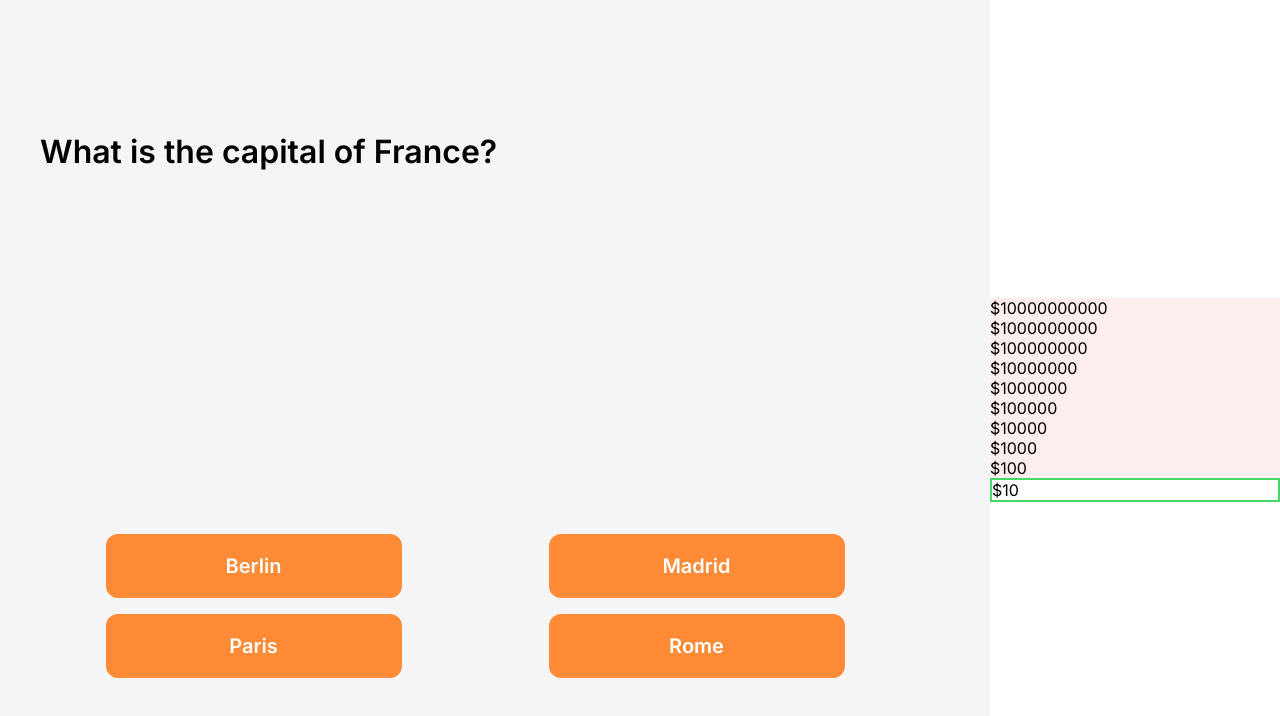
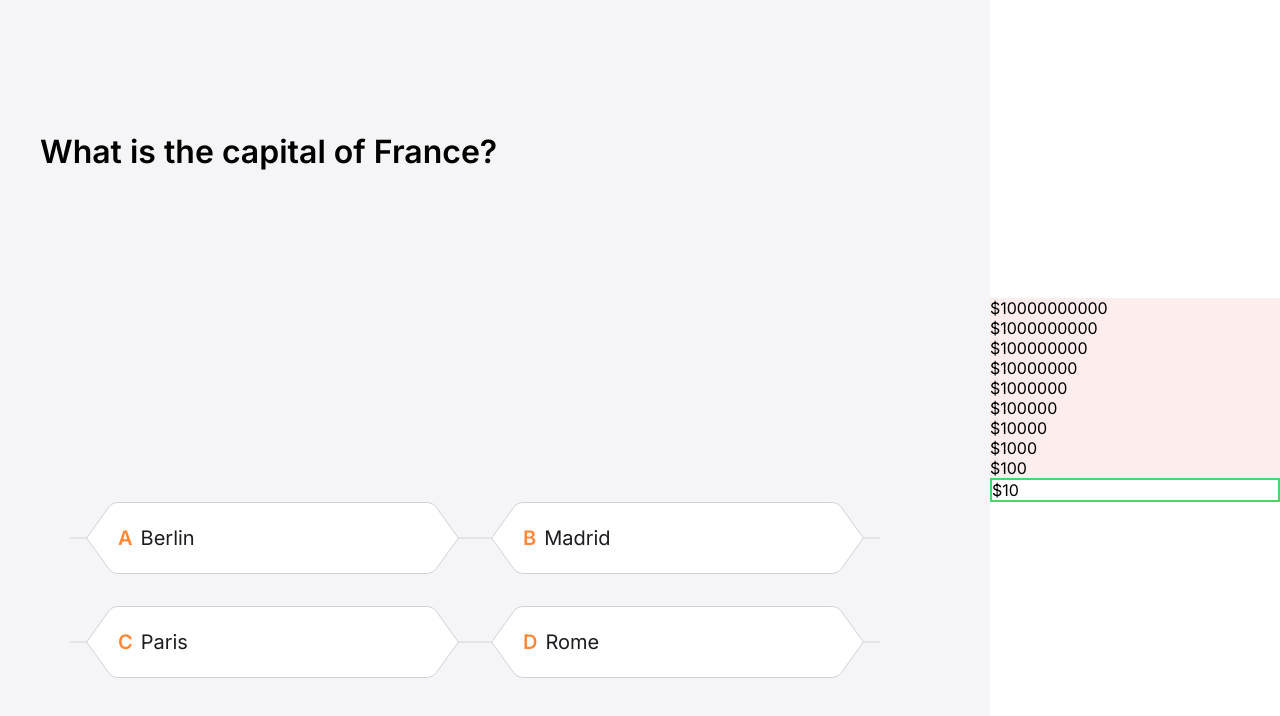
Before and after one commit to LyryKua/headway-test, a Next.js app: page /game in a window 1280 px wide. Shown: the top 716 px of the page. Built offline with nearby package versions, Linux system fonts and the light colour scheme.

Commit message:
hexagon button and prize bug

```diff
--- a/src/app/game/page.tsx
+++ b/src/app/game/page.tsx
@@ -9,7 +9,6 @@ import s from './page.module.css'
 export default async function Home() {
   const data = await fs.readFile(process.cwd() + '/questions.json', 'utf8') // todo: it could go wrong in many ways. add error handling
   const { questions } = JSON.parse(data) as { questions: Question[] } // todo: add type guard
-  console.log(questions)
 
   return (
     <div className={s.container}>
--- a/src/app/globals.css
+++ b/src/app/globals.css
@@ -2,7 +2,7 @@
   box-sizing: border-box;
   padding: 0;
   margin: 0;
-  font-family: Inter, serif;
+  font-family: Inter, sans-serif;
 }
 
 html,
--- a/src/components/Game/Game.module.css
+++ b/src/components/Game/Game.module.css
@@ -14,13 +14,16 @@
 }
 
 .options {
+  align-self: center;
   display: grid;
   grid-template-columns: repeat(2, 1fr);
-  gap: 16px
+  row-gap: 32px;
+  width: 810px;
 }
 
 .option {
   display: flex;
   align-items: center;
   justify-content: center;
+  height: 72px;
 }
--- a/src/components/Game/Game.tsx
+++ b/src/components/Game/Game.tsx
@@ -1,9 +1,9 @@
 'use client'
 
-import { Button } from '@/components/Button/Button'
+import { HexagonButton } from '@/components/HexagonButton/HexagonButton'
 import { useQuestionsContext } from '@/contexts/QuestionsContext/QuestionsContext'
 import { Option } from '@/domain/types'
-import React, { FC, useEffect } from 'react'
+import React, { FC } from 'react'
 import { useRouter } from 'next/navigation'
 import s from './Game.module.css'
 
@@ -17,7 +17,7 @@ export const Game: FC = () => {
       if (currentQuestionIndex < questions.length - 1) {
         goToNextQuestion()
       } else {
-        router.push(`/game-over?earnedAmount=${earnedAmount + question.amount}`)
+        router.push(`/game-over?earnedAmount=${question.amount}`)
       }
     } else {
       router.push(`/game-over?earnedAmount=${earnedAmount}`)
@@ -30,7 +30,7 @@ export const Game: FC = () => {
       <ul className={s.options}>
         {question.options.map(option => (
           <li key={option.key} className={s.option}>
-            <Button onClick={handleAnswerClick(option)}>{option.content.text}</Button>
+            <HexagonButton onClick={handleAnswerClick(option)} index={option.key} text={option.content.text} />
           </li>
         ))}
       </ul>
--- /dev/null
+++ b/src/components/HexagonButton/HexagonButton.module.css
@@ -0,0 +1,33 @@
+.container {
+  position: relative;
+  height: 72px;
+}
+
+.container div {
+  position: absolute;
+  display: flex;
+  align-items: center;
+  margin-left: 48px;
+  top: 0;
+  left: 0;
+  bottom: 0;
+  gap: 8px;
+  font-size: 20px;
+  font-weight: 400;
+  color: #1C1C21;
+}
+
+.index {
+  color: #ff8837;
+  font-weight: 600;
+  text-transform: uppercase;
+}
+
+.container:hover svg path {
+  stroke: #FF8B37;
+}
+
+.container:active svg path {
+  stroke: #FF8B37;
+  fill: #FFF3EB
+}
--- /dev/null
+++ b/src/components/HexagonButton/HexagonButton.tsx
@@ -0,0 +1,22 @@
+import React, { FC } from 'react'
+import s from './HexagonButton.module.css'
+
+type Props = {
+  onClick: () => void
+  index: string
+  text: string
+}
+
+export const HexagonButton: FC<Props> = props => (
+  <button className={s.container} onClick={props.onClick}>
+    <svg width="405" height="72" viewBox="0 0 405 72" fill="none" xmlns="http://www.w3.org/2000/svg">
+      <path d="M388 36L405 36" stroke="#D0D0D8" />
+      <path d="M0 36L17 36" stroke="#D0D0D8" />
+      <path d="M38.7172 5.28344C40.8781 2.28016 44.3521 0.5 48.052 0.5H356.948C360.648 0.5 364.122 2.28016 366.283 5.28344L388.384 36L366.283 66.7166C364.122 69.7198 360.648 71.5 356.948 71.5H48.052C44.3521 71.5 40.8781 69.7198 38.7172 66.7166L16.616 36L38.7172 5.28344Z" fill="white" stroke="#D0D0D8" />
+    </svg>
+    <div>
+      <span className={s.index}>{props.index}</span>
+      <span>{props.text}</span>
+    </div>
+  </button>
+)
--- a/src/contexts/QuestionsContext/reducer.ts
+++ b/src/contexts/QuestionsContext/reducer.ts
@@ -18,7 +18,7 @@ export const reducer: Reducer<State, Action> = (state, action) => {
       return {
         ...state,
         currentQuestionIndex: state.currentQuestionIndex + 1,
-        earnedAmount: state.earnedAmount + currentQuestion.amount,
+        earnedAmount: currentQuestion.amount,
         isLastQuestion,
       }
     default:
```
